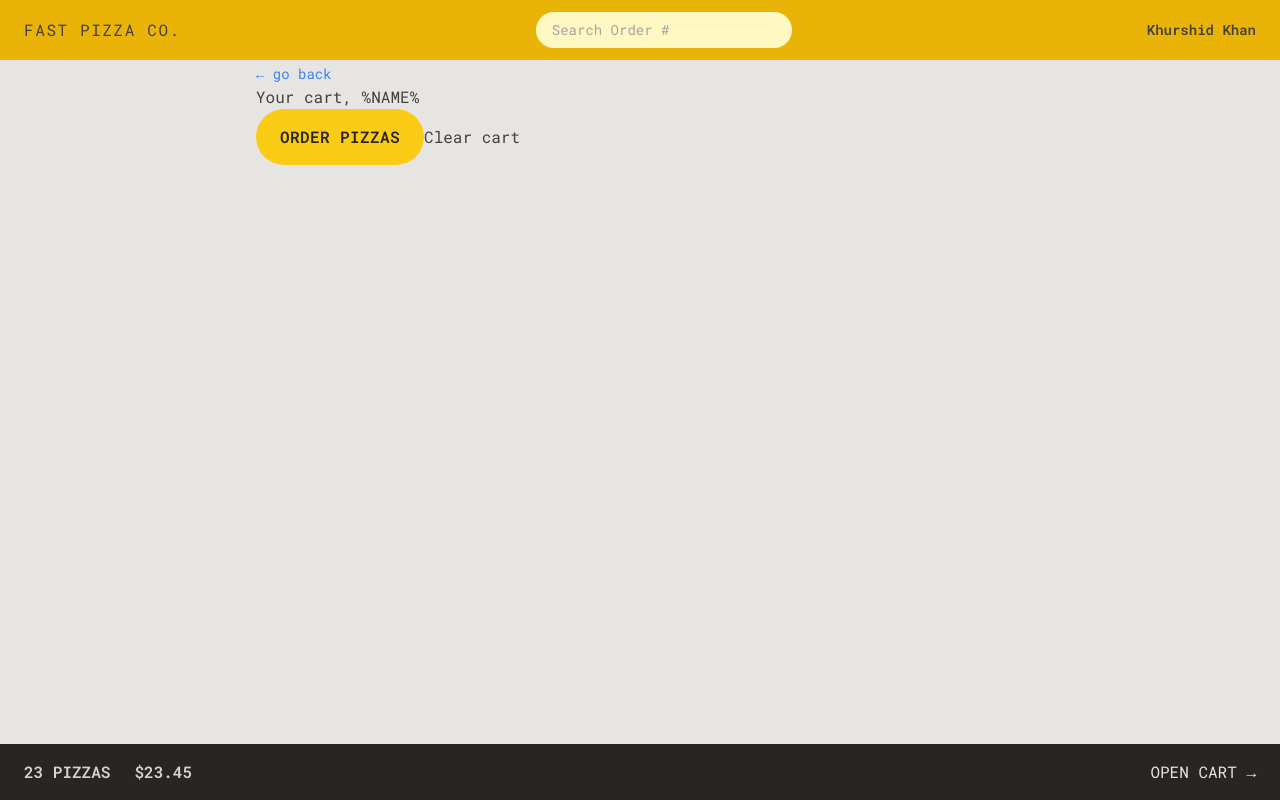
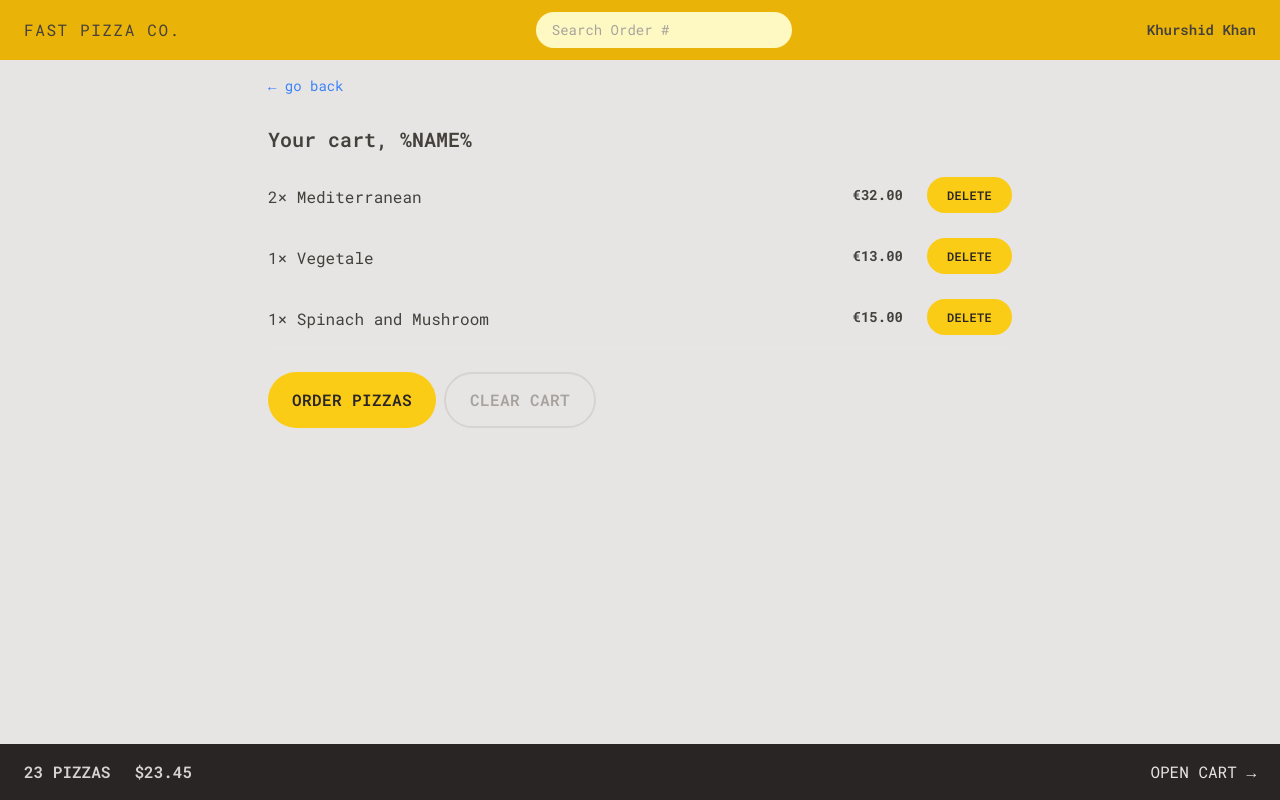
Before and after one commit to KhurshidSunny/fast-pizza, a React (Vite) app: page /cart in a window 1280 px wide. Built offline with nearby package versions, Linux system fonts and the light colour scheme.

Commit message:
styled the cart and cartItem componentes

```diff
--- a/src/UI/Button.jsx
+++ b/src/UI/Button.jsx
@@ -2,17 +2,14 @@
 
 /* eslint-disable react/prop-types */
 function Button({ children, disabled, to, type }) {
-  // const classSmall =
-  //   'inline-block rounded-full bg-yellow-400 px-2 py-1 text-sm font-semibold uppercase tracking-wide text-stone-800 transition-colors duration-300 hover:bg-yellow-300 focus:bg-yellow-300 focus:outline-none focus:ring focus:ring-yellow-300 focus:ring-offset-2 disabled:cursor-not-allowed sm:px-4 sm:py-2';
-  // const classPrimary =
-  //   'inline-block rounded-full bg-yellow-400 px-4 py-3 font-semibold uppercase tracking-wide text-stone-800 transition-colors duration-300 hover:bg-yellow-300 focus:bg-yellow-300 focus:outline-none focus:ring focus:ring-yellow-300 focus:ring-offset-2 disabled:cursor-not-allowed sm:px-6 sm:py-4';
-
   const base =
     'inline-block rounded-full bg-yellow-400 font-semibold uppercase tracking-wide text-stone-800 transition-colors duration-300 hover:bg-yellow-300 focus:bg-yellow-300 focus:outline-none focus:ring focus:ring-yellow-300 focus:ring-offset-2 disabled:cursor-not-allowed';
 
   const styles = {
     primary: base + ' px-4 py-3 md:px-6 sm:py-4',
     small: base + ' px-4 py-2 md:px-5 md:py-2.5 text-xs',
+    secondary:
+      'inline-block rounded-full border-2 border-stone-300 font-semibold uppercase tracking-wide text-stone-400 transition-colors duration-300 hover:bg-stone-300 focus:text-stone-800 focus:outline-none focus:ring focus:ring-stone-200 focus:ring-offset-2 disabled:cursor-not-allowed px-4 py-2.5 md:px-6 sm:py-3.5',
   };
   if (to) {
     return (
--- a/src/features/cart/Cart.jsx
+++ b/src/features/cart/Cart.jsx
@@ -1,5 +1,6 @@
 import LinkButton from '../../UI/LinkButton';
 import Button from '../../UI/Button';
+import CartItem from './CartItem';
 
 const fakeCart = [
   {
@@ -30,16 +31,22 @@
   console.log(cart);
 
   return (
-    <div>
+    <div className="px-3 py-3">
       <LinkButton to="/menu">&larr; go back</LinkButton>
-      <h2>Your cart, %NAME%</h2>
+      <h2 className="mt-7 text-xl font-semibold">Your cart, %NAME%</h2>
 
-      <div>
+      <ul className="mt-3 divide-y divide-stone-200 border-b">
+        {cart.map((pizza) => (
+          <CartItem item={pizza} key={pizza.pizzaId} />
+        ))}
+      </ul>
+
+      <div className="mt-6 space-x-2">
         <Button to="/order/new" type="primary">
           Order pizzas
         </Button>
 
-        <button>Clear cart</button>
+        <Button type="secondary">Clear cart</Button>
       </div>
     </div>
   );
--- a/src/features/cart/CartItem.jsx
+++ b/src/features/cart/CartItem.jsx
@@ -1,13 +1,17 @@
+/* eslint-disable react/prop-types */
+import { formatCurrency } from '../../utilities/helpers';
+import Button from '../../UI/Button';
 function CartItem({ item }) {
   const { pizzaId, name, quantity, totalPrice } = item;
-
+  console.log(pizzaId);
   return (
-    <li>
-      <p>
+    <li className="items-center justify-between py-3 sm:flex ">
+      <p className="mt-1 sm:mb-0">
         {quantity}&times; {name}
       </p>
-      <div>
-        <p>{formatCurrency(totalPrice)}</p>
+      <div className="flex items-center justify-between gap-6">
+        <p className="text-sm font-bold">{formatCurrency(totalPrice)}</p>
+        <Button type="small">Delete</Button>
       </div>
     </li>
   );
```
